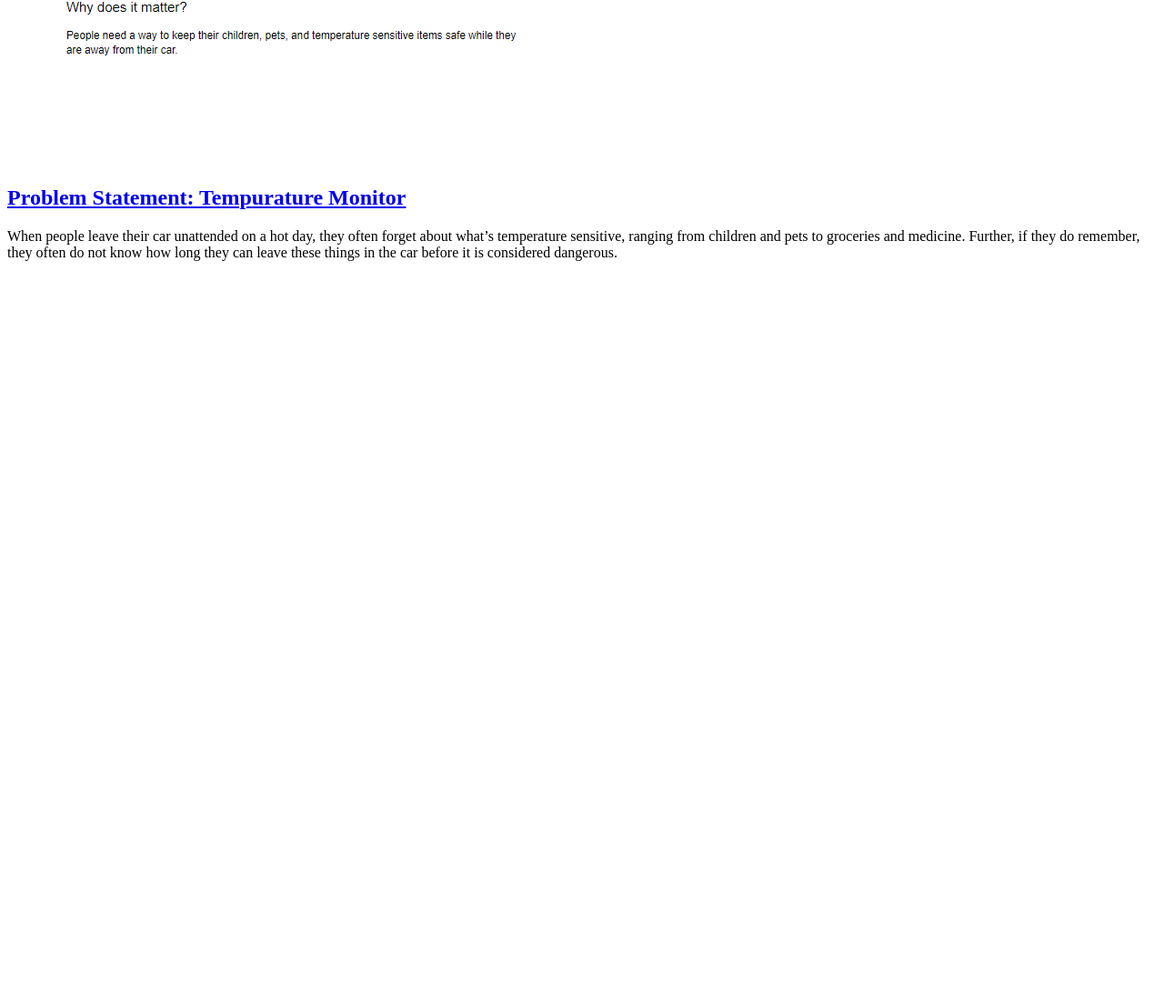
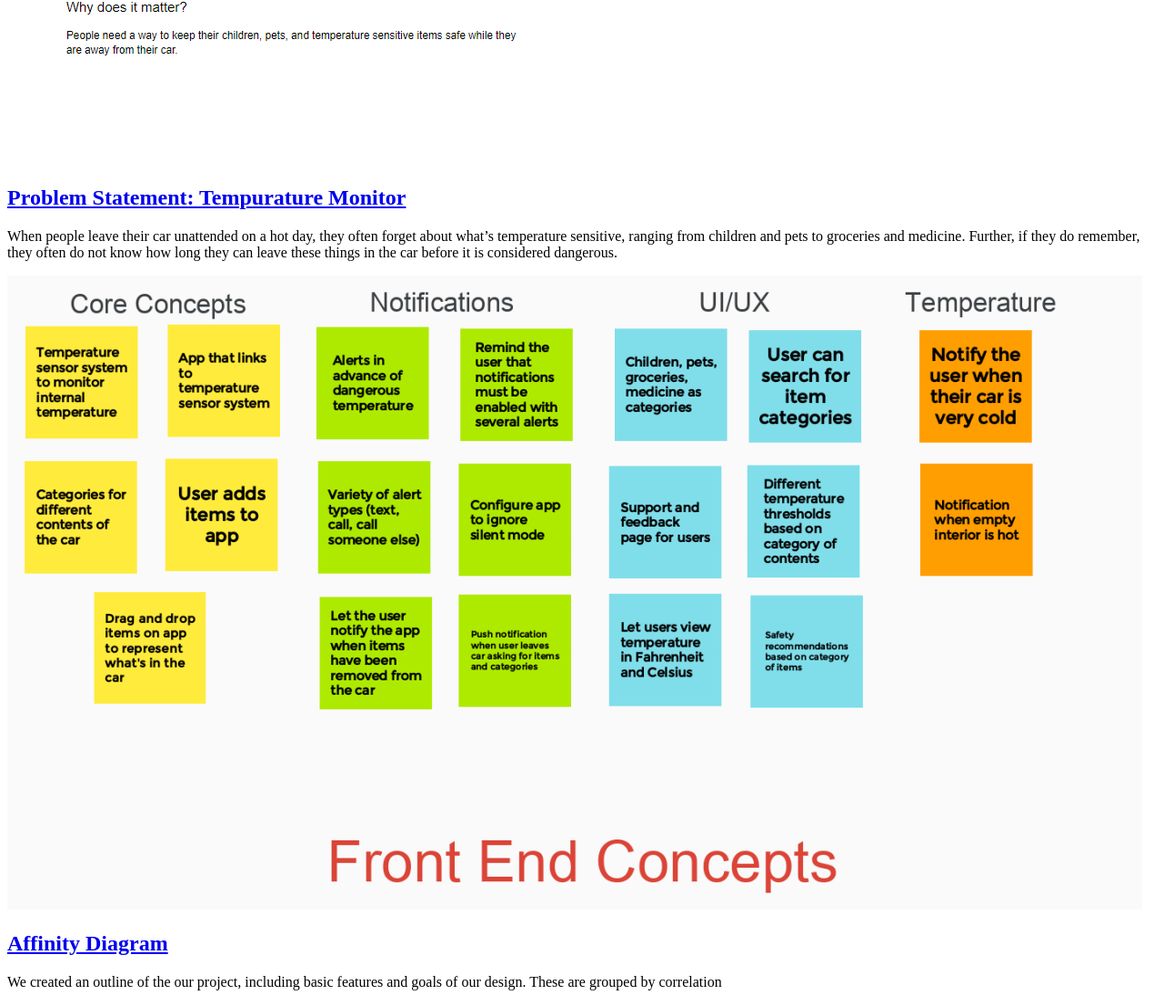
Before and after one commit to Kylerpspell/Kylerpspell.github.io, a plain HTML site: page index.html in a window 1280 px wide. Shown: the part 608-1713 px from the top of the page at 91% size. Before the commit the page ends 911 px from the top, so only its background shows below. Drawn offline with Linux system fonts and the light colour scheme.

Commit message:
Add files via upload

```diff
--- a/index.html
+++ b/index.html
@@ -8,6 +8,8 @@
 
         <h1>This is Kyler Spells CSCE190 Website</h1>
 
+
+		<!-- Problem Statement Assignment-->
         <section class ='assignment'>
             <a href = 'Files/Problem Statement - CSCE 190.pdf'> <img src = 'images/problemStatement.PNG'></a>
                 <section class = 'assignment details'>
@@ -18,5 +20,14 @@
                 </section>
         </section>
 
+		<!-- Affinity Diagram Assignment-->
+		<section class ='assignment'>
+            <a href = 'Files/Affinity Diagram.pdf'> <img src = 'images/affinitydiagram.PNG'></a>
+                <section class = 'assignment details'>
+                    <a href  = 'Files/Affinity Diagram.pdf'> <h2> Affinity Diagram</h2> </a>
+					<p> We created an outline of the our project, including basic features and goals of our design. These are grouped by correlation </p>
+                </section>
+        </section>
+
     </body>
 </html>
```
